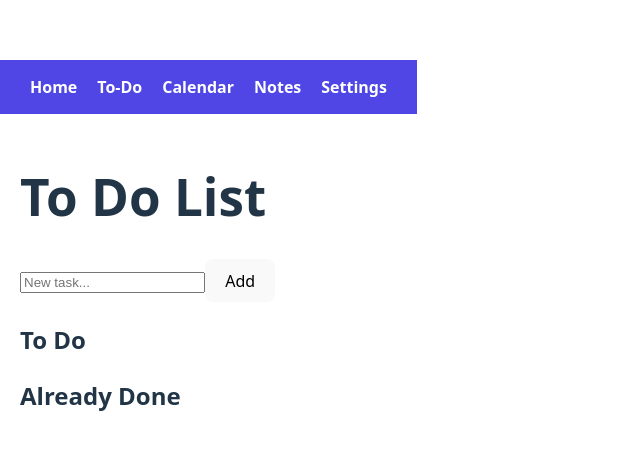
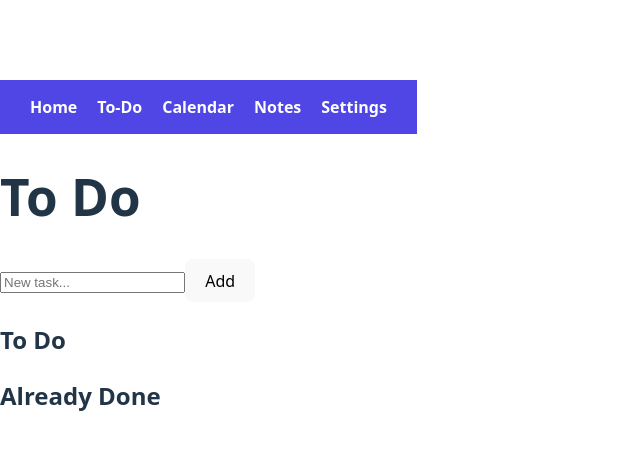
Before and after one commit to sguirdle/studyplanner, a React (Vite) app: page /todo in a window 1280 px wide. Shown: the part 143-592 px from the top of the page, without its empty margins (0-640 px from the left). Built offline with nearby package versions, Linux system fonts and the light colour scheme.

Commit message:
fixed fs todo page

```diff
--- a/src/Todo.jsx
+++ b/src/Todo.jsx
@@ -17,19 +17,21 @@ function Todo() {
   };
 
   return (
-    <div style={{ padding: "20px" }}>
-      <h1>To Do List</h1>
+    <div className="todo-container">
+      <h1>To Do</h1>
 
+      <div className="input-row">
         <input
           value={input}
           onChange={(e) => setInput(e.target.value)}
           placeholder="New task..."
         />
         <button onClick={addTask}>Add</button>
+      </div>
 
       <h2>To Do</h2>
       {tasks.filter(t => !t.completed).map((task, i) => (
-        <div key={i}>
+        <div key={i} className="task">
           <span>{task.text}</span>
           <button onClick={() => toggleTask(i)}>Done</button>
         </div>
@@ -37,7 +39,7 @@ function Todo() {
 
       <h2>Already Done</h2>
       {tasks.filter(t => t.completed).map((task, i) => (
-        <div key={i} style={{ textDecoration: "line-through", color: "gray" }}>
+        <div key={i} className="task done">
           <span>{task.text}</span>
           <button onClick={() => toggleTask(i)}>Undo</button>
         </div>
@@ -45,20 +47,5 @@ function Todo() {
     </div>
   );
 }
-const styles = {
-
-  container: {
-    display: "flex",
-    flexDirection: "column",
-    alignItems: "center",
-    justifyContent: "center",
-    height: "100vh",      // 100% of viewport height
-    width: "100vw",       // 100% of viewport width
-    fontFamily: "Arial, sans-serif",
-    margin: 0,
-    padding: 0,
-    boxSizing: "border-box",
-  },
-}
 
 export default Todo;
```
Lines whose indentation alone changed are shown as unchanged.
